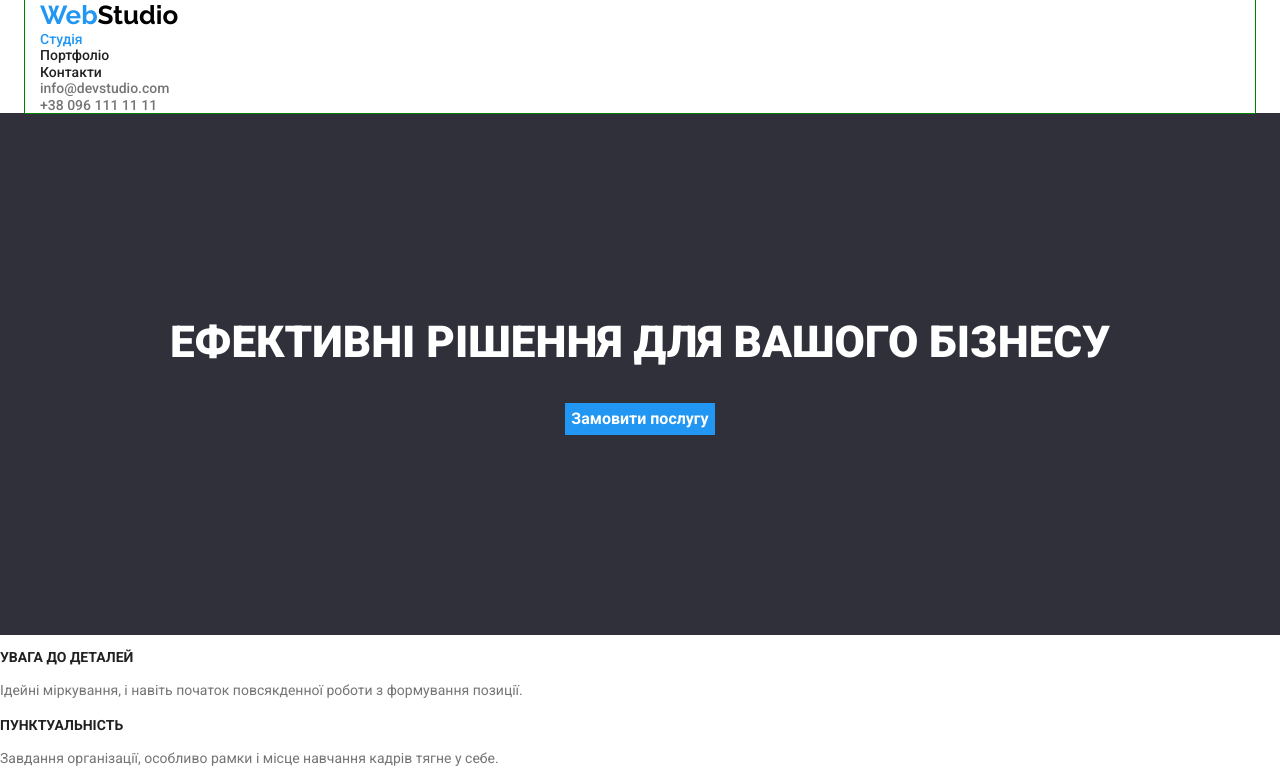
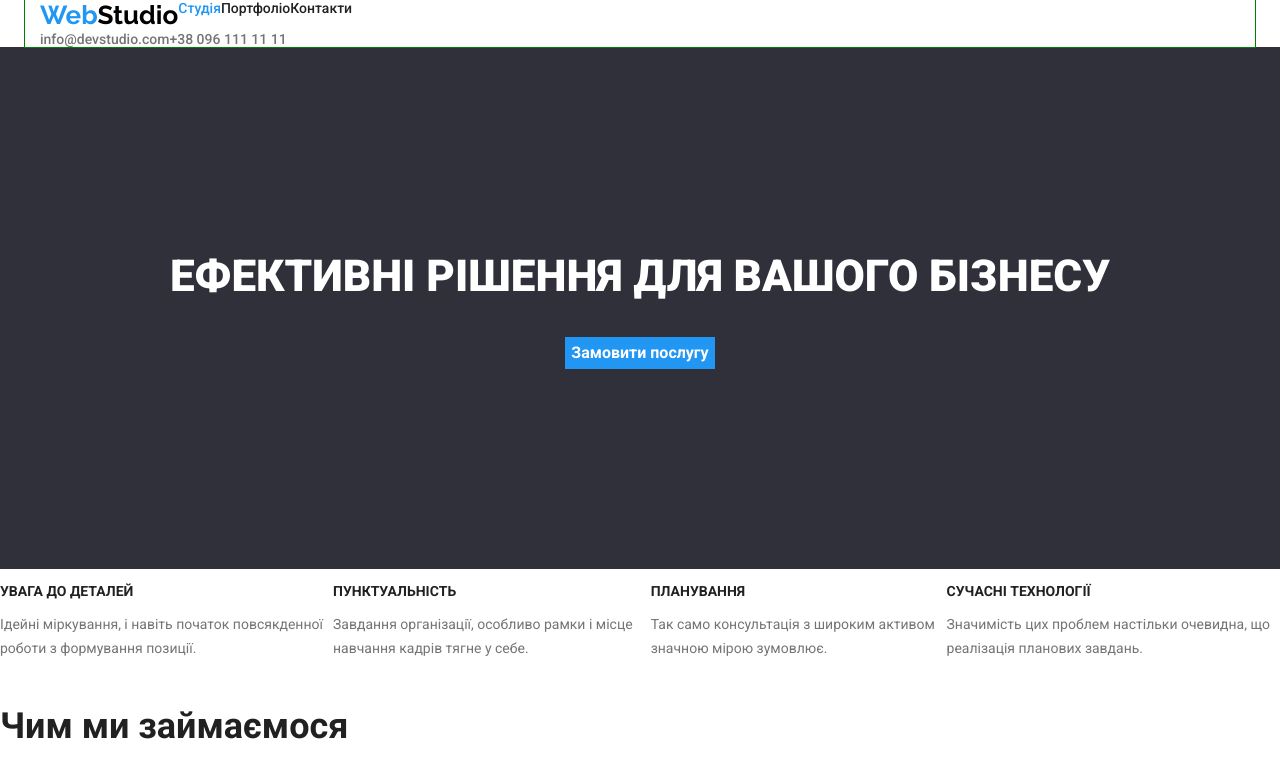
Before and after one commit to matskin/goit-markup-hw-03, a plain HTML site: page index.html in a window 1280 px wide. Shown: the top 774 px of the page. Drawn offline with nearby package versions, Linux system fonts and the light colour scheme.

Commit message:
Update styles.css

```diff
--- a/css/styles.css
+++ b/css/styles.css
@@ -7,6 +7,10 @@
     --color-logo: #000;
     --color-link: #fff9;
     --color-bg: #f5f4fa;
+}
+
+* {
+    box-sizing: border-box;
 }
 
 body {
@@ -30,15 +34,21 @@ a {
 
 /* Header */
 .container {
+    display: flex;
     margin-left: auto;
     margin-right: auto;
     width: 1230px;
     padding: 0 15px;
+
     outline: 1px solid green;
 }
 
 nav {
-    display: inline-block;
+    display: flex;
+}
+
+ul {
+    display: flex;
 }
 
 .header-logo {
```
